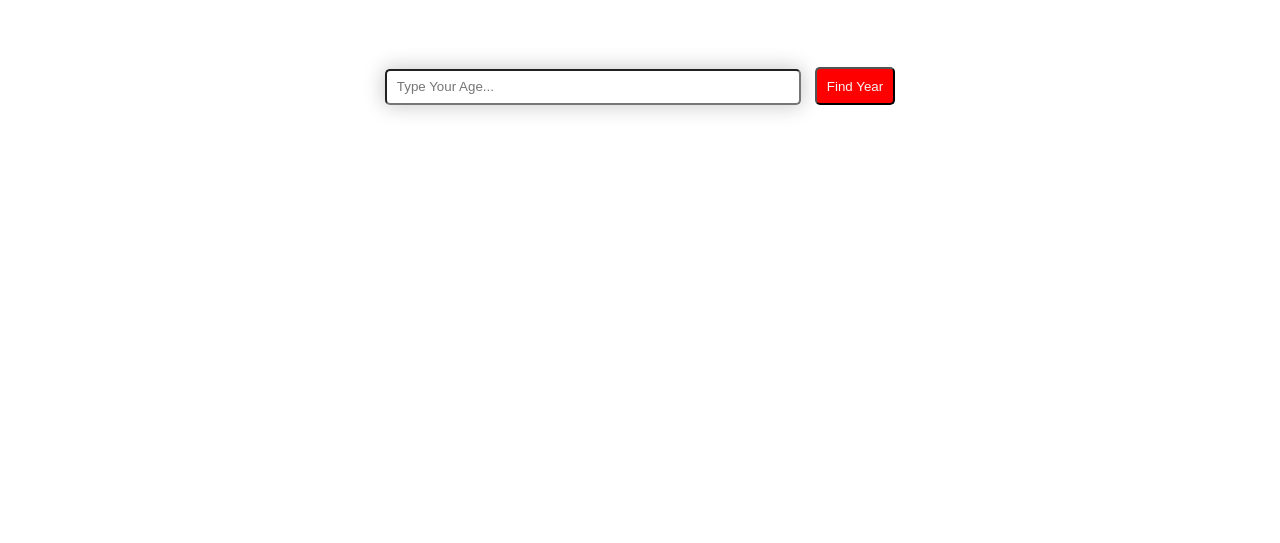
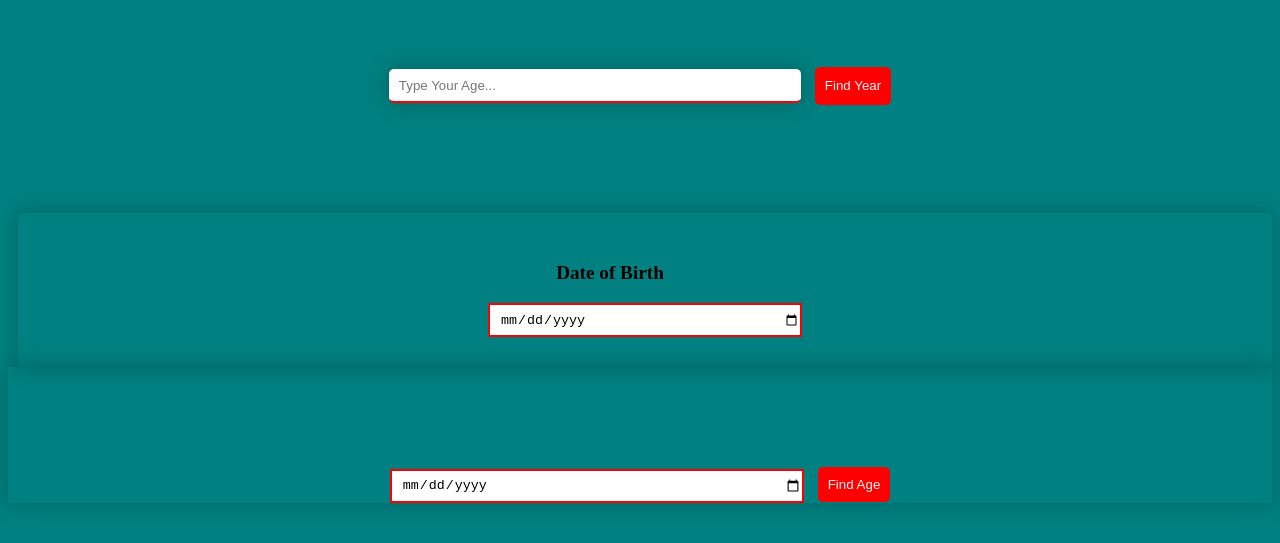
Before and after one commit to robertson-oa/yearOfBirth, a plain HTML site: page index.html in a window 1280 px wide. Shown: the part 133-676 px from the top of the page. Drawn offline with Linux system fonts and the light colour scheme.

Commit message:
added a date of birth & age at the date of filter

```diff
--- a/index.html
+++ b/index.html
@@ -1,22 +1,46 @@
 <!DOCTYPE html>
 <html lang="en">
+
 <head>
     <meta charset="UTF-8">
     <meta http-equiv="X-UA-Compatible" content="IE=edge">
     <meta name="viewport" content="width=device-width, initial-scale=1.0">
     <link rel="stylesheet" href="style.css">
+    <link rel="preconnect" href="https://fonts.gstatic.com">
     <title>BirthYear</title>
 </head>
+
 <body>
     <center>
         <form style="margin-top:100px">
-            <input style="height:30px; width:400px; padding-left:10px;" placeholder="Type Your Age..." type="number" name="number" id="number" />
+            <input class="c1" style="height:30px; width:400px; padding-left:10px;" placeholder="Type Your Age..." type="number"
+                name="number" id="number" />
             <input style="height:38px;" type="button" value="Find Year" id="button" />
-            <center><p id="year">Year</p></center>
+            <center>
+                <p id="year">Year</p>
+            </center>
         </form>
     </center>
 
+    <!-- finding age at date of  -->
+    <div class="dateBirth">
+        <form class="dob" style="margin-top:100px">
+            <!-- dob -->
+            <p id="d1">Date of Birth</p>
+            <input type="date" name="number" id="dateBirth" style="height:30px; width:300px; padding-left:10px;"/>
+        </form>
+        <form class="age">
+       <!-- <div id="a1">Age At date Of</div> -->
+            <input type="date" name="number" id="age-at" style="height:30px; width:400px; padding-left:10px;"/>
+            <input type="button" value="Find Age" id="find" class="button" />
+            <p id="age"> </p>
+        </form>
+    </div>
 
-<script src="script.js"></script>
+    <div></div>
+
+    <script src="java/script.js"></script>
+    <script src="java/age.js"></script>
 </body>
+
 </html>
--- /dev/null
+++ b/java/age.js
@@ -0,0 +1,23 @@
+function calculateAge (){
+    let dob = document.getElementById("dateBirth").value;
+    let ageOnDate = document.getElementById("age-at").value;
+
+    let age = document.getElementById("age");
+    let newDateOfBirthY = new Date(dob);
+
+
+
+    let newAgeOfDateY = new Date(ageOnDate);
+
+
+    let ageDiff = Math.abs(newAgeOfDateY - newDateOfBirthY);
+    let show  = ageDiff / 3.1536E+10;
+
+    age.innerText = "Your age is : " + Math.floor(show);
+
+    }
+
+    let findAge = document.getElementById("find");
+    findAge.onclick = function(){
+        calculateAge();
+    }
--- a/script.js
+++ b/java/script.js
@@ -11,7 +11,7 @@ function calculate() {
 
     var date = new Date().getFullYear();
 
-    var birthyear = number - date;
+    var birthyear = date - number;
 
     document.getElementById("year").style.display = "block";
     document.getElementById("year").innerHTML = "Your birth year is " + birthyear;
--- a/style.css
+++ b/style.css
@@ -1,7 +1,29 @@
 
-/* body{
+body{
     background-color: teal;
-} */
+}
+
+.c1{
+  outline: none;
+  border: none;
+  border-bottom: 2px solid red;
+}
+
+#d1{
+  margin-right: 70px;
+    font-size: larger;
+    font-weight: 700;
+}
+
+input{
+  outline: none;
+  border: none;
+  border: 2px solid red;
+}
+
+.dateBirth{
+  text-align: center;
+}
 
 #button{
   background-color: red;
@@ -11,7 +33,36 @@
   border-radius: 5px;
   cursor: pointer;
   margin-left: 10px;
+  outline: none;
+  border: none;
+  border-bottom: 2px solid red;
 }
+
+.button{
+  background-color: red;
+  color: whitesmoke;
+  padding: 10px;
+  margin-top: 100px;
+  border-radius: 5px;
+  cursor: pointer;
+  margin-left: 10px;
+  outline: none;
+  border: none;
+  /* border-bottom: 2px solid red; */
+}
+
+.dob{
+  padding: 30px;
+  margin-top: 100px;
+  border-radius: 5px;
+  cursor: pointer;
+  margin-left: 10px;
+  outline: none;
+  border: none;
+  box-shadow: 0px 0px 20px 2px rgba(0,0,0,0.2);
+  /* border-bottom: 2px solid red; */
+}
+
 
 #button:hover{
     margin-left: 20px;
@@ -28,3 +79,13 @@
     font-size: larger;
     font-weight: 700;
 }
+
+#age{
+  margin-right: 70px;
+    font-size: larger;
+    font-weight: 700;
+    margin-bottom: 200px;
+}
+.age{
+  box-shadow: 0px 0px 20px 2px rgba(0,0,0,0.2);
+}
```
